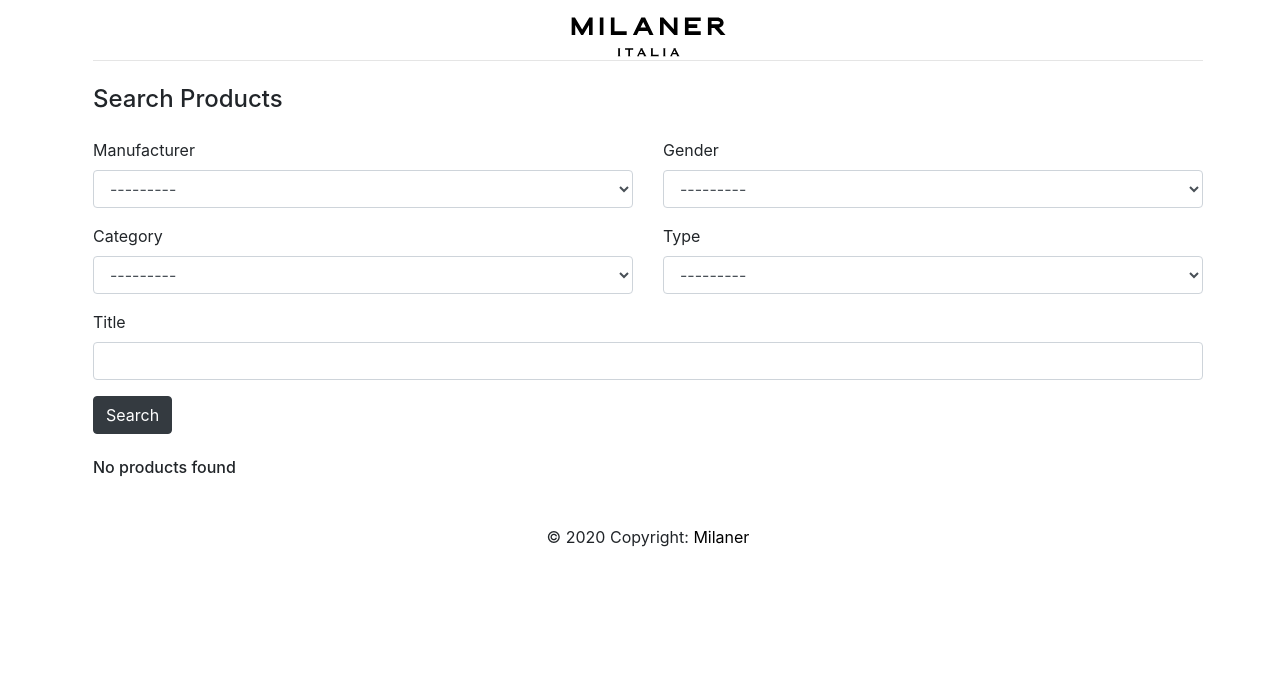
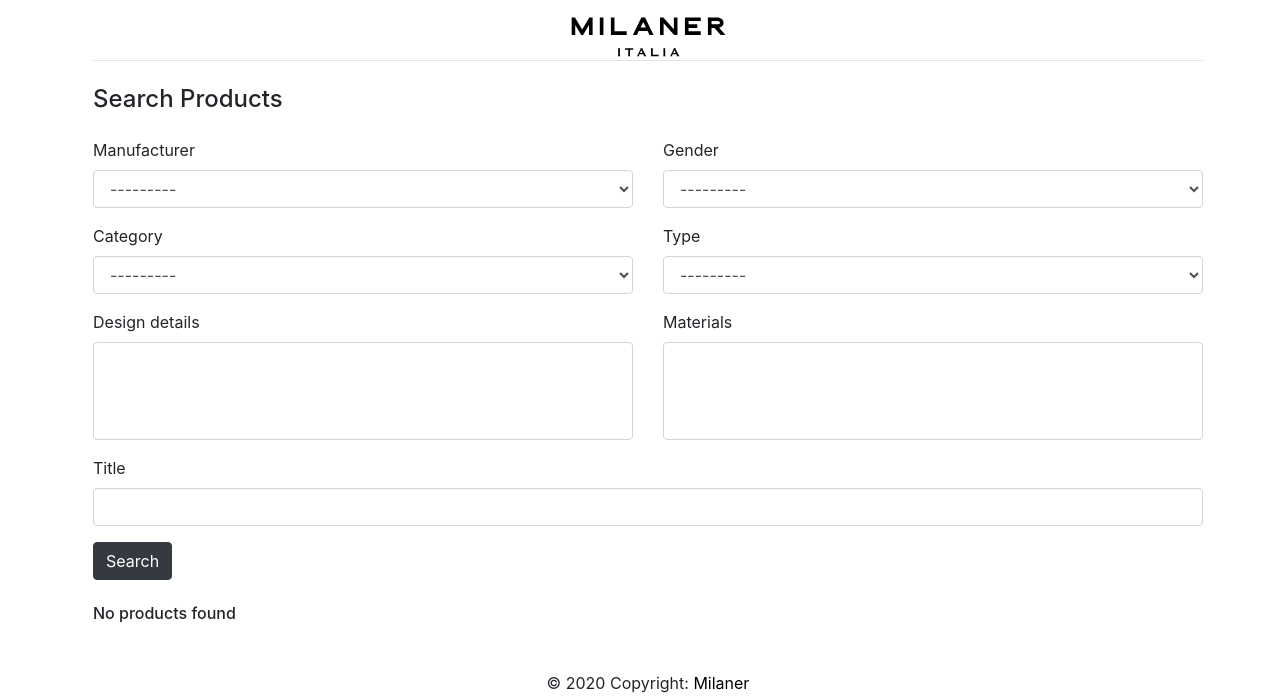
Before and after one commit to lucaromagnoli/open-uni-final-project, a Django app: page / in a window 1280 px wide. Shown: the top 696 px of the page. Run offline with Django 3.2, Linux system fonts and the light colour scheme; data that the repository does not hold is empty; some libraries are stand-ins or nearby versions.

Commit message:
add design_details and materials to filter1

```diff
--- a/templates/product_list.html
+++ b/templates/product_list.html
@@ -19,6 +19,14 @@
             </div>
             <div class="col-6">
                 {{ filter.form.type | as_crispy_field }}
+            </div>
+        </div>
+        <div class="row">
+            <div class="col-6">
+                {{ filter.form.design_details | as_crispy_field }}
+            </div>
+            <div class="col-6">
+                {{ filter.form.materials | as_crispy_field }}
             </div>
         </div>
         {{ filter.form.title | as_crispy_field }}
```
